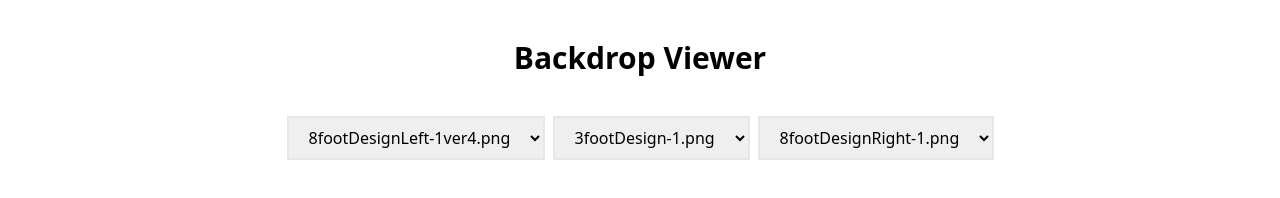
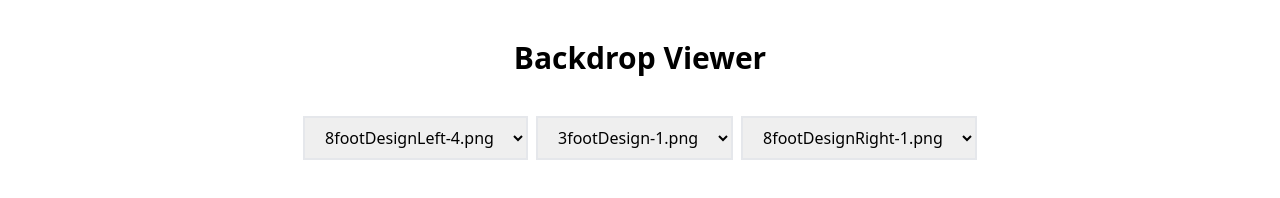
Before and after one commit to chrisdav6/tts-backdrop-viewer, a Next.js app: page / in a window 1280 px wide. Shown: the top 198 px of the page. Built offline with nearby package versions, Linux system fonts and the light colour scheme.

Commit message:
Added left design

```diff
--- a/app/page.js
+++ b/app/page.js
@@ -18,24 +18,25 @@ export default function Home() {
           onChange={(e) => setLeft(e.target.value)}
         >
           <option value='8footDesignLeft-1ver4.png'>
-            8footDesignLeft-1ver4.png
+            8footDesignLeft-4.png
           </option>
           <option value='8footDesignLeft-1.png'>8footDesignLeft-1.png</option>
           <option value='8footDesignLeft-1ver2.png'>
-            8footDesignLeft-1ver2.png
+            8footDesignLeft-2.png
           </option>
           <option value='8footDesignLeft-1ver3.png'>
-            8footDesignLeft-1ver3.png
+            8footDesignLeft-3.png
           </option>
           <option value='8footDesignLeft-1ver5.png'>
-            8footDesignLeft-1ver5.png
+            8footDesignLeft-5.png
           </option>
           <option value='8footDesignLeft-1ver6.png'>
-            8footDesignLeft-1ver6.png
+            8footDesignLeft-6.png
           </option>
           <option value='8footDesignLeft-1ver7.png'>
-            8footDesignLeft-1ver7.png
+            8footDesignLeft-7.png
           </option>
+          <option value='8footDesignLeft-8.png'>8footDesignLeft-8.png</option>
         </select>
 
         <select
```
Also changed, not shown: 1 other file (tests, documents, lock files or other folders).
